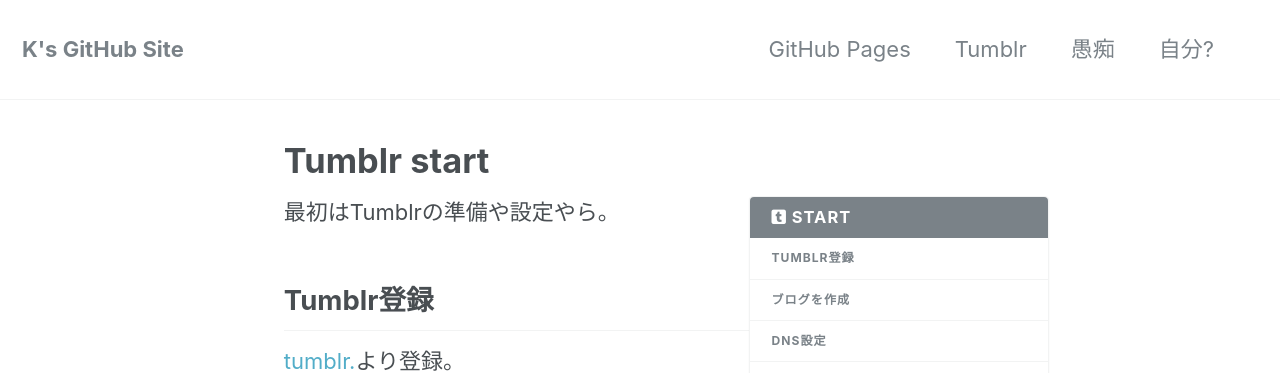
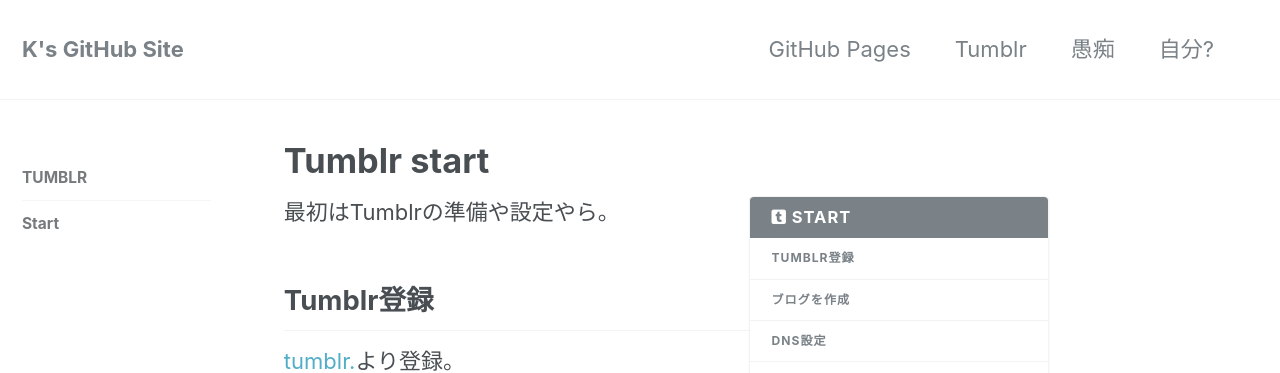
Before and after one commit to laureltreetop/laureltreetop.github.io, a Jekyll site: the page built from _tumblr/01-start.md, in a window 1280 px wide. Shown: the top 373 px of the page. Built offline with Jekyll 4.4.1, drawn with Linux system fonts in a browser that asks for light colours; nearby versions of some CDN libraries; comment, search, counter and statistics services are not loaded.

Commit message:
docs -> githubpages, add tumblr

```diff
--- a/_config.yml
+++ b/_config.yml
@@ -268,7 +268,7 @@
       share: true
       comments: true
       sidebar:
-        nav: "Tumblr"
+        nav: "tumblr"
   # _pages
   - scope:
       path: ""
@@ -282,7 +282,7 @@
       related: true
 
 collections:
-  docs:
+  githubpages:
     permalink: /:collection/:path/
     output: true
   tumblr:
```
